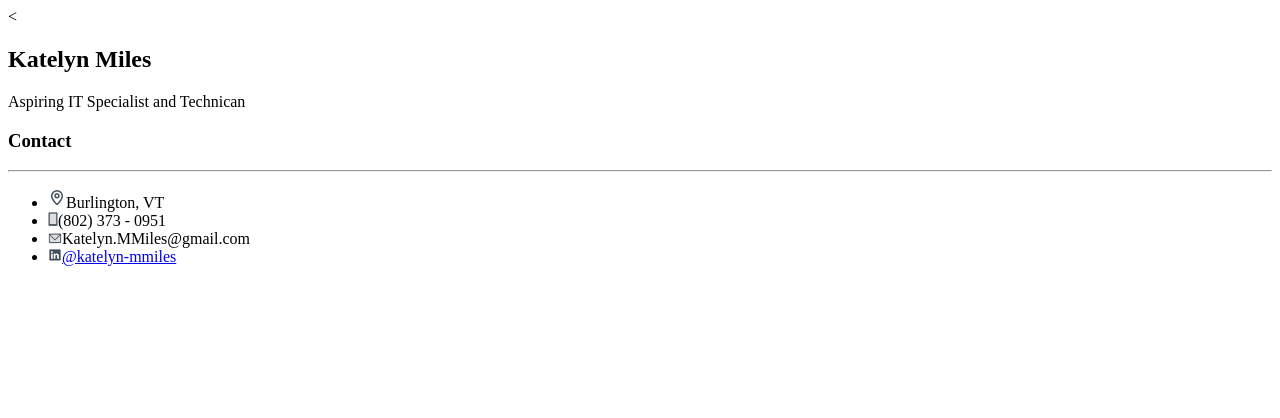
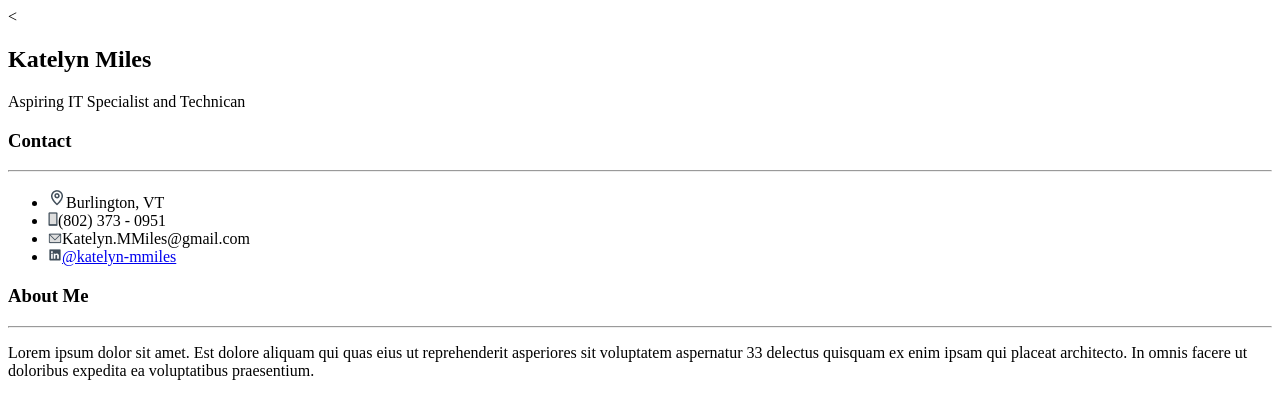
Before and after one commit to katie-miles/Resume, a plain HTML site: page index.html in a window 1280 px wide. Drawn offline with Linux system fonts and the light colour scheme.

Commit message:
Update index.html

```diff
--- a/index.html
+++ b/index.html
@@ -22,6 +22,10 @@
           <li><img src="images/Email.png" alt="Email/Envelope Icon">Katelyn.MMiles@gmail.com</li>
           <li><img src="images/Linkedin.png" alt="LinkedIn Icon/logo"><a href="https://www.linkedin.com/in/katelyn-mmiles/">@katelyn-mmiles</a></li>
         </ul>
+
+        <h3>About Me</h3>
+        <hr>
+        <p> Lorem ipsum dolor sit amet. Est dolore aliquam qui quas eius ut reprehenderit asperiores sit voluptatem aspernatur 33 delectus quisquam ex enim ipsam qui placeat architecto. In omnis facere ut doloribus expedita ea voluptatibus praesentium.</p>
       </section>
 
       <section class="rightSide">
```
